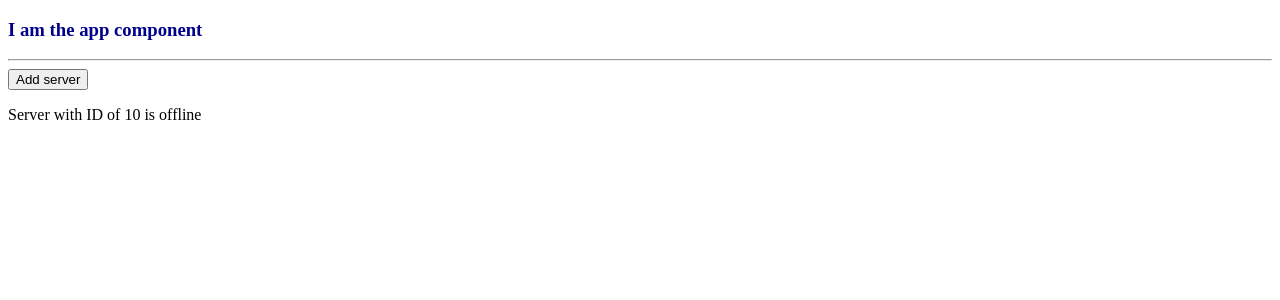
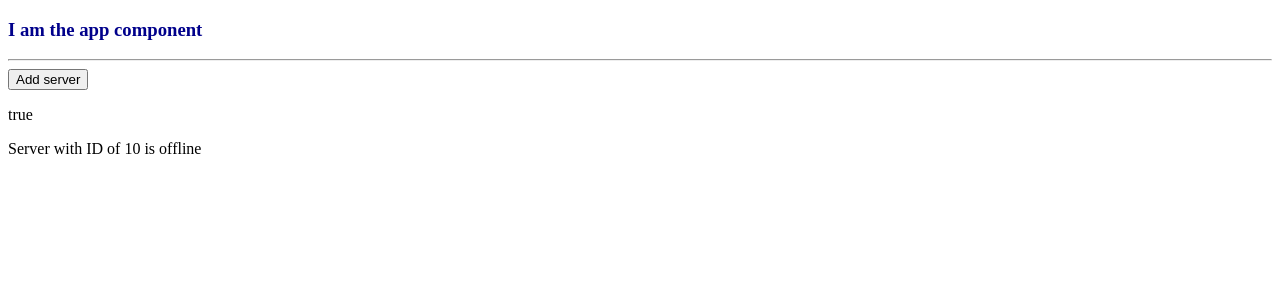
Before and after one commit to Terence1991/first-angular-project-, an Angular app: page / in a window 1280 px wide. Shown: the top 300 px of the page. Built offline with nearby package versions, Linux system fonts and the light colour scheme.

Commit message:
property binding vs string int

```diff
--- a/src/app/servers/servers.component.html
+++ b/src/app/servers/servers.component.html
@@ -1,2 +1,3 @@
 <button class='btn btn primary' [disabled]="!allowNewServer">Add server</button>
+<p [innerText]='allowNewServer'></p>
 <app-server> </app-server>
```
